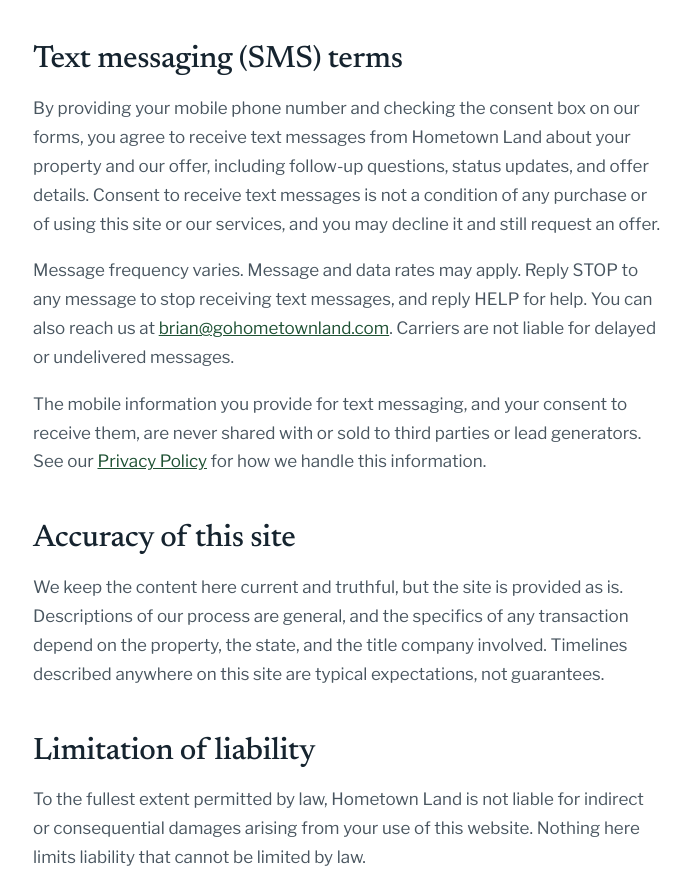
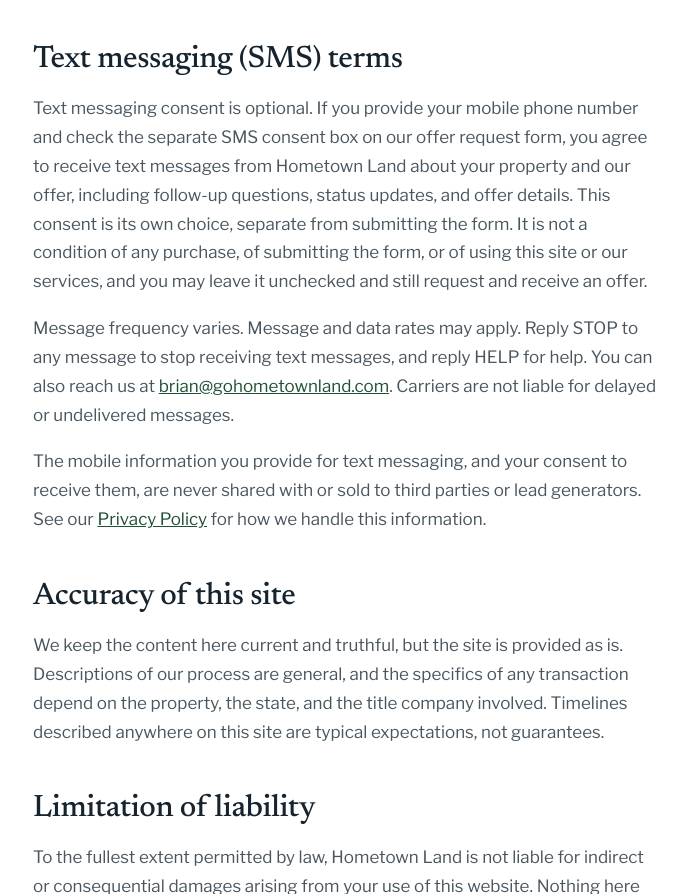
Before and after one commit to briandixon/hometownland, a website: page site/terms.html in a window 1280 px wide. Shown: the part 1430-2324 px from the top of the page, without its empty margins (293-984 px from the left). Drawn offline with nearby package versions, Linux system fonts and the light colour scheme.

Commit message:
Revise SMS consent terms for claritRevise SMS consent language for clarityy and accuracy

```diff
--- a/site/terms.html
+++ b/site/terms.html
@@ -64,7 +64,7 @@
     <p>You agree that the information you submit is accurate to the best of your knowledge and that you have the authority to discuss selling the property described. Do not submit property you have no interest in or authority over.</p>
 
     <h2 id="sms">Text messaging (SMS) terms</h2>
-    <p>By providing your mobile phone number and checking the consent box on our forms, you agree to receive text messages from Hometown Land about your property and our offer, including follow-up questions, status updates, and offer details. Consent to receive text messages is not a condition of any purchase or of using this site or our services, and you may decline it and still request an offer.</p>
+    <p>Text messaging consent is optional. If you provide your mobile phone number and check the separate SMS consent box on our offer request form, you agree to receive text messages from Hometown Land about your property and our offer, including follow-up questions, status updates, and offer details. This consent is its own choice, separate from submitting the form. It is not a condition of any purchase, of submitting the form, or of using this site or our services, and you may leave it unchecked and still request and receive an offer.</p>
     <p>Message frequency varies. Message and data rates may apply. Reply STOP to any message to stop receiving text messages, and reply HELP for help. You can also reach us at <a href="mailto:brian@gohometownland.com">brian@gohometownland.com</a>. Carriers are not liable for delayed or undelivered messages.</p>
     <p>The mobile information you provide for text messaging, and your consent to receive them, are never shared with or sold to third parties or lead generators. See our <a href="/privacy">Privacy Policy</a> for how we handle this information.</p>
 
```
